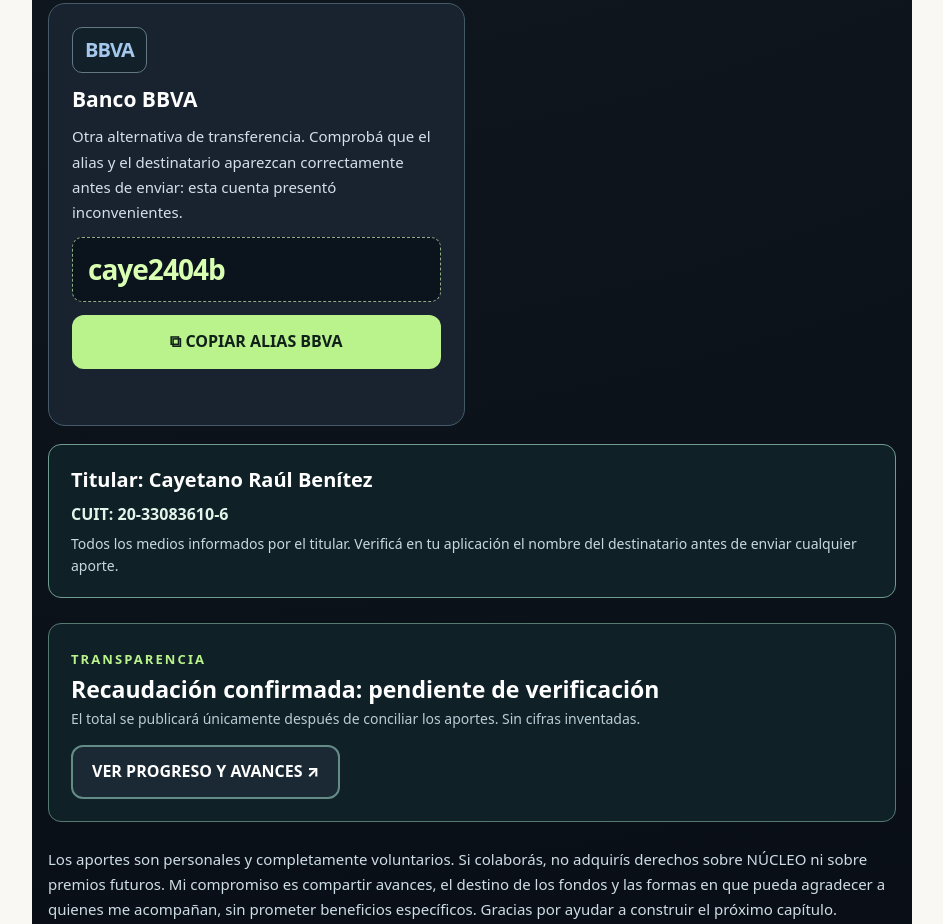
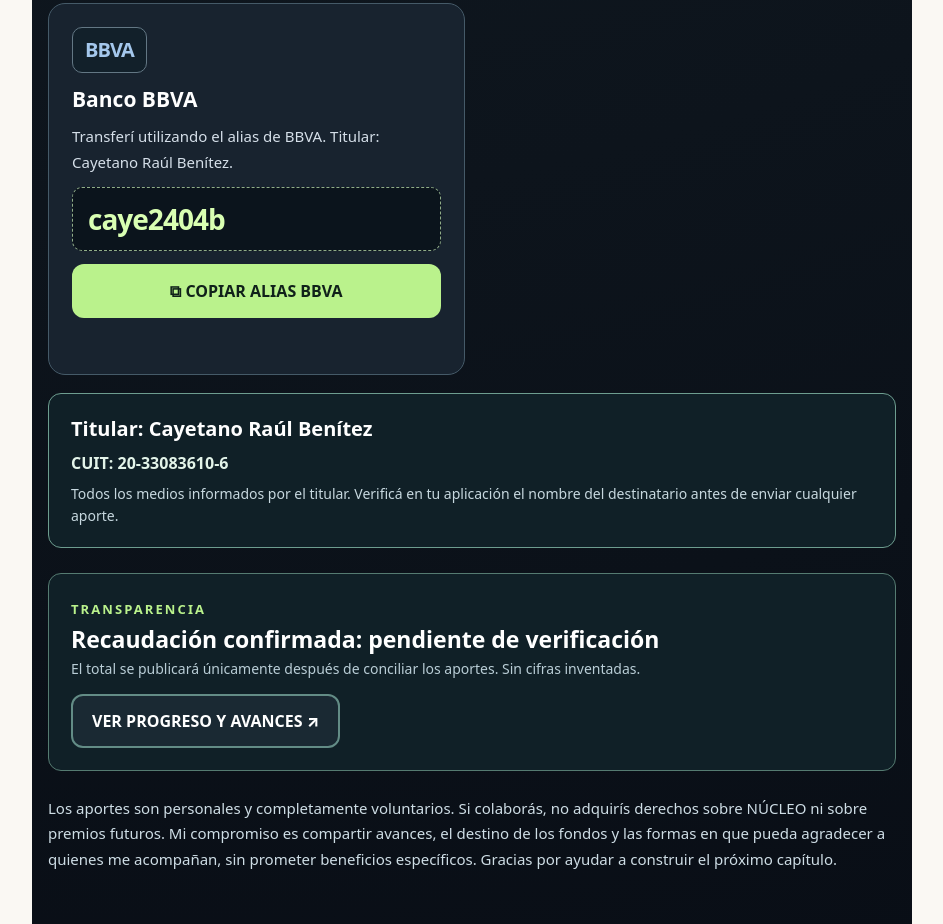
Before and after one commit to caye2404/rifacaye, a plain HTML site: page index.html in a window 1280 px wide. Shown: the part 2538-3462 px from the top of the page, without its empty margins (168-1111 px from the left). Drawn offline with Linux system fonts and the light colour scheme; no server answers.

Commit message:
Retirar advertencia de BBVA: cuenta operativa

```diff
--- a/index.html
+++ b/index.html
@@ -588,7 +588,7 @@
    <article class="tv-payment-card">
     <div class="tv-mark tv-bbva" aria-label="Banco BBVA">BBVA</div>
     <h3>Banco BBVA</h3>
-    <p>Otra alternativa de transferencia. Comprobá que el alias y el destinatario aparezcan correctamente antes de enviar: esta cuenta presentó inconvenientes.</p>
+    <p>Transferí utilizando el alias de BBVA. Titular: Cayetano Raúl Benítez.</p>
     <span class="tv-alias">caye2404b</span>
     <button type="button" class="tv-btn tv-copy-alias" data-alias="caye2404b">⧉ COPIAR ALIAS BBVA</button>
     <p class="tv-copy-note" role="status" aria-live="polite"></p>
```
